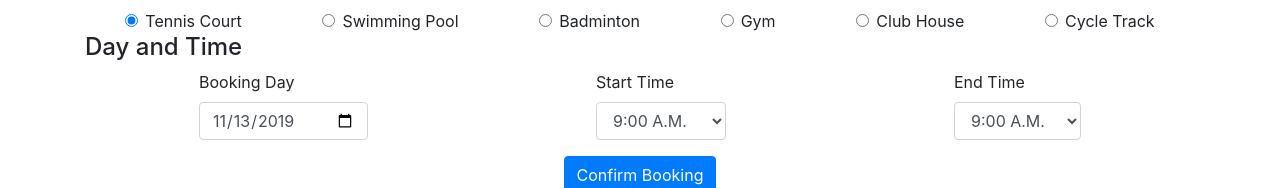
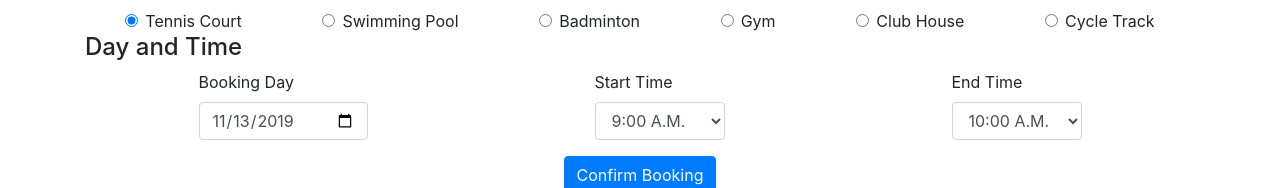
Before and after one commit to rishavmedhi/bookingzone-react, a React (Create React App) app: page /dashboard in a window 1280 px wide. Shown: the part 125-313 px from the top of the page. Built offline with nearby package versions, Linux system fonts and the light colour scheme.

Commit message:
Function to generate endtime selector

```diff
--- a/src/components/Dashboard/Dashboard.js
+++ b/src/components/Dashboard/Dashboard.js
@@ -92,24 +92,25 @@ class Dashboard extends React.Component
                                     {/*    </select>*/}
                                     {/*</div>*/}
                                     <StartTime/>
-                                    <div className="form-group">
-                                        <label htmlFor="endtime">End Time</label>
-                                        <select className="form-control" id="endtime">
-                                            <option>9:00 A.M.</option>
-                                            <option>10:00 A.M.</option>
-                                            <option>10:00 A.M.</option>
-                                            <option>12:00 P.M.</option>
-                                            <option>1:00 P.M.</option>
-                                            <option>2:00 P.M.</option>
-                                            <option>3:00 P.M.</option>
-                                            <option>4:00 P.M.</option>
-                                            <option>5:00 P.M.</option>
-                                            <option>6:00 P.M.</option>
-                                            <option>7:00 P.M.</option>
-                                            <option>8:00 P.M.</option>
-                                            <option>9:00 P.M.</option>
-                                        </select>
-                                    </div>
+                                    {/*<div className="form-group">*/}
+                                    {/*    <label htmlFor="endtime">End Time</label>*/}
+                                    {/*    <select className="form-control" id="endtime">*/}
+                                    {/*        <option>9:00 A.M.</option>*/}
+                                    {/*        <option>10:00 A.M.</option>*/}
+                                    {/*        <option>10:00 A.M.</option>*/}
+                                    {/*        <option>12:00 P.M.</option>*/}
+                                    {/*        <option>1:00 P.M.</option>*/}
+                                    {/*        <option>2:00 P.M.</option>*/}
+                                    {/*        <option>3:00 P.M.</option>*/}
+                                    {/*        <option>4:00 P.M.</option>*/}
+                                    {/*        <option>5:00 P.M.</option>*/}
+                                    {/*        <option>6:00 P.M.</option>*/}
+                                    {/*        <option>7:00 P.M.</option>*/}
+                                    {/*        <option>8:00 P.M.</option>*/}
+                                    {/*        <option>9:00 P.M.</option>*/}
+                                    {/*    </select>*/}
+                                    {/*</div>*/}
+                                    <EndTime/>
                                 </div>
                             </div>
 
@@ -136,13 +137,14 @@ function BookingDay(props)
     )
 }
 
+/* creates the start time selector */
 function StartTime()
 {
-    let time = new Date();
+    // let time = new Date();
     let rows = [];
 
     for(let i=9;i<=21;i++) {
-        let timevalue= (time.setHours(i, 0, 0, 0)/1000);
+        // let timevalue= (time.setHours(i, 0, 0, 0)/1000);
         rows.push(
             <TimeRow counter={i} />
         );
@@ -151,7 +153,28 @@ function StartTime()
     return(
         <div className="form-group">
             <label htmlFor="starttime">Start Time</label>
-            <select className="form-control" id="starttime">
+            <select className="form-control" id="starttime" value="9">
+                {rows}
+            </select>
+        </div>
+    )
+}
+
+/* creates the end time selector */
+function EndTime()
+{
+    let rows = [];
+
+    for(let i=9;i<=21;i++) {
+        rows.push(
+            <TimeRow counter={i} />
+        );
+    }
+
+    return(
+        <div className="form-group">
+            <label htmlFor="endtime">End Time</label>
+            <select className="form-control" id="endtime" value="10">
                 {rows}
             </select>
         </div>
```
